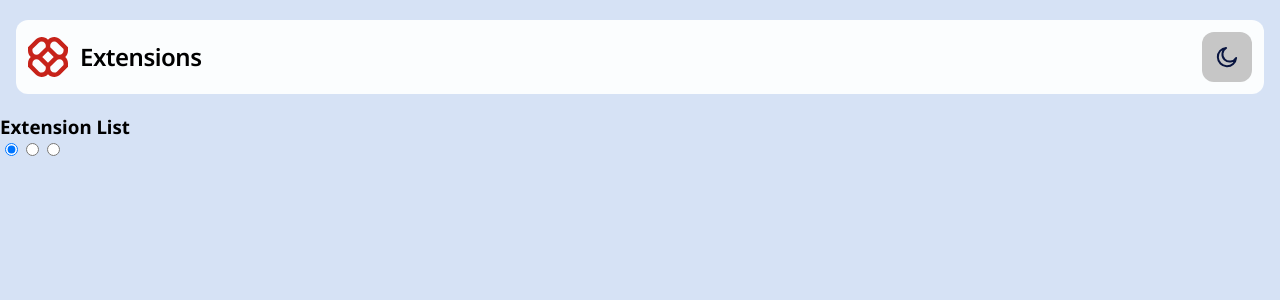
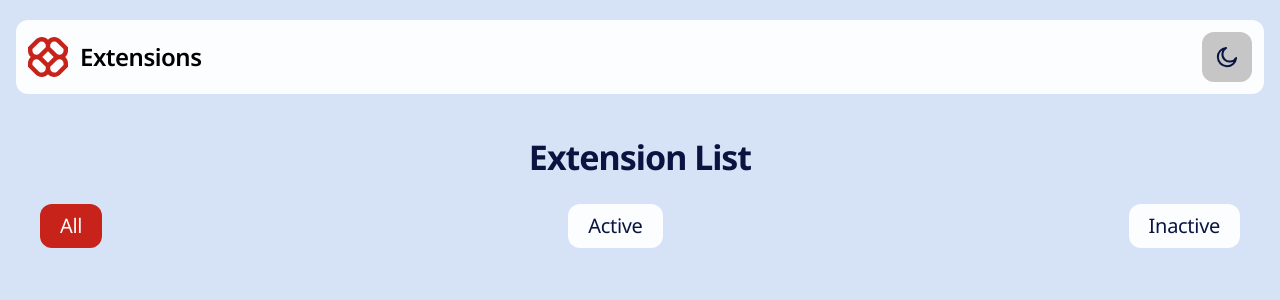
Before and after one commit to Oleksandr-Berd/browser-extension-manager, a React (Vite) app: page / in a window 1280 px wide. Shown: the top 300 px of the page. Built offline with nearby package versions, Linux system fonts and the light colour scheme.

Commit message:
extension list is done

```diff
--- a/src/components/ExtensionList/ExtensionList.jsx
+++ b/src/components/ExtensionList/ExtensionList.jsx
@@ -1,3 +1,5 @@
+import * as SC from "./ExtensionListStyled";
+
 import { Field, Form, Formik } from "formik";
 import FormObserver from "../../utils/FormObserver";
 
@@ -9,24 +11,32 @@ const ExtensionList = ({ handleFilter }) => {
       }}
       onSubmit={({ setSubmitting }) => setSubmitting(false)}
     >
-      {() => (
+      {({values}) => (
         <Form>
-          <FormObserver onChange={handleFilter}/>
-            <div>
+          <FormObserver onChange={handleFilter} />
+          <SC.FormStyled>
             <h3>Extension List</h3>
-              <div>
+            <SC.RadioList>
               <label>
-                  <Field type="radio" name="filter" value="all" />
+                <SC.CurrentRadio className={values.filter === "all" ? "selected" : ""}>
+                    <p>All</p>
+                  <SC.DefaultRadioStyled type="radio" name="filter" value="all" />
+                </SC.CurrentRadio>
               </label>
               <label>
-                  <Field type="radio" name="filter" value="active" />
+                <SC.CurrentRadio className={values.filter === "active" ? "selected" : ""}>
+                    <p>Active</p>
+                  <SC.DefaultRadioStyled type="radio" name="filter" value="active" />
+                </SC.CurrentRadio>
               </label>
               <label>
-                  <Field type="radio" name="filter" value="inactive" />
+                <SC.CurrentRadio className={values.filter === "inactive" ? "selected" : ""}>
+                    <p>Inactive</p>
+                  <SC.DefaultRadioStyled type="radio" name="filter" value="inactive" />
+                </SC.CurrentRadio>
               </label>
-              </div>
-            </div>
-
+            </SC.RadioList>
+          </SC.FormStyled>
         </Form>
       )}
     </Formik>
--- /dev/null
+++ b/src/components/ExtensionList/ExtensionListStyled.js
@@ -0,0 +1,68 @@
+import styled from "@emotion/styled";
+import { Field } from "formik";
+
+export const FormStyled = styled.div`
+  padding-top: 20px;
+  padding-bottom: 20px;
+  padding-left: 40px;
+  padding-right: 40px;
+
+  text-align: center;
+
+  color: ${({ theme }) => theme.colors.font};
+
+  & > h3 {
+    margin-bottom: 24px;
+
+    font-size: 34px;
+    letter-spacing: -1px;
+  }
+`;
+
+export const RadioList =styled.div`
+display: flex;
+flex-direction: row;
+align-items: center;
+justify-content: space-between;
+`
+
+export const CurrentRadio = styled.div`
+position: relative;
+
+padding-top: 8px;
+padding-bottom: 8px;
+padding-left: 20px;
+padding-right: 20px;
+
+font-size: 20px;
+font-weight: ${({theme}) => theme.weight.regular};
+line-height: 1.4;
+letter-spacing: -0.3px;
+
+background-color: ${({theme})=> theme.colors.itemBg};
+color: ${({theme})=> theme.colors.font};
+
+
+border-radius: 12px;
+
+&.selected{
+    background-color: ${({theme})=> theme.colors.selected};
+    color: #FBFDFE;
+}
+
+&:not(:last-of-type){
+    margin-right: 12px;
+}
+`
+
+export const DefaultRadioStyled = styled(Field)`
+ position: absolute;
+
+ top: 0;
+ left: 0;
+
+  width: 100%;
+  height: 100%;
+
+  opacity: 0;
+`
--- a/src/styled/darkTheme.js
+++ b/src/styled/darkTheme.js
@@ -15,7 +15,8 @@ const darkTheme = {
     rootBg:"#091540",
     font:"#FBFDFE",
     itemBg:"#202535",
-    fontText:"#C6C6C6"
+    fontText:"#C6C6C6",
+    selected:"#C7231A",
   }
 };
 
--- a/src/styled/lightTheme.js
+++ b/src/styled/lightTheme.js
@@ -15,7 +15,8 @@ const lightTheme = {
     rootBg:"#D6E2F5",
     font:"#091540",
     itemBg:"#FBFDFE",
-    fontText:"#535868"
+    fontText:"#535868",
+    selected:"#C7231A",
   }
 };
 
```
Lines whose indentation alone changed are shown as unchanged.
